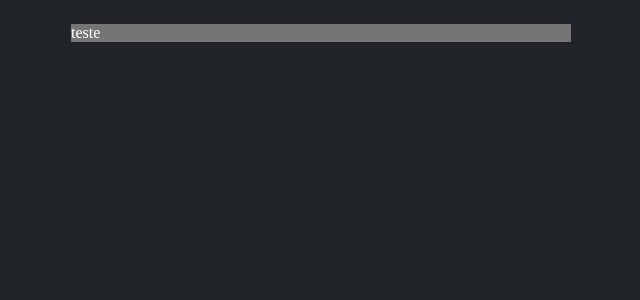
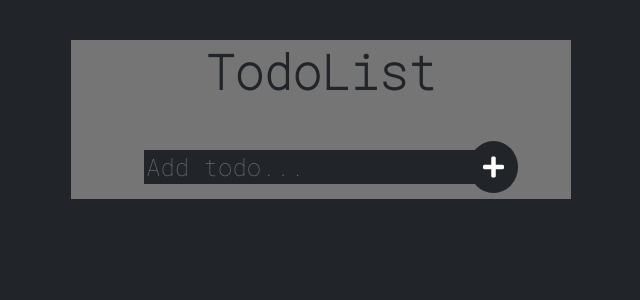
Before and after one commit to g-n-x/ng-todo-list, an Angular app: page / in a window 1280 px wide. Shown: the top 300 px of the page, without its empty margins (319-959 px from the left). Built offline with nearby package versions, Linux system fonts and the light colour scheme.

Commit message:
improve styling

```diff
--- a/src/app/todolist/todolist.component.css
+++ b/src/app/todolist/todolist.component.css
@@ -1,5 +1,37 @@
+@import url('https://fonts.googleapis.com/css2?family=Roboto+Mono:wght@100&display=swap');
 .cont {
     background-color: #757575;
     width: 500px;
+}
 
+div {
+    color: #212529;
+    font-family: 'Roboto Mono', monospace;
+    text-align: center;
+    font-size: 24px;
 }
+
+input[type=text] {
+    width: 70%;
+    font-family: 'Roboto Mono', monospace;
+    font-size: 24px;
+    margin: 15px;
+    background-color: #212529;
+    border: none;
+    color: #757575;
+}
+
+.inputadd {
+    position: relative;
+}
+
+i.fa-plus {
+   color: white;
+   top: -10px;
+   right: -5px;
+   background: #212529;
+   padding: 14px;
+   border-radius: 100%;
+   position: absolute;
+   cursor: pointer;
+}
--- a/src/app/todolist/todolist.component.html
+++ b/src/app/todolist/todolist.component.html
@@ -1,3 +1,7 @@
 <div class="cont">
-    <p>teste</p>
+    <h1>TodoList</h1>
+    <input type="text" placeholder="Add todo...">
+    <span class="inputadd">
+        <i class="fas fa-plus"></i>
+    </span>
 </div>
--- a/src/index.html
+++ b/src/index.html
@@ -6,6 +6,7 @@
   <base href="/">
   <meta name="viewport" content="width=device-width, initial-scale=1">
   <link rel="icon" type="image/x-icon" href="favicon.ico">
+  <link rel="stylesheet" href="https://cdnjs.cloudflare.com/ajax/libs/font-awesome/5.15.3/css/all.min.css">
 </head>
 <body>
   <app-root></app-root>
```
